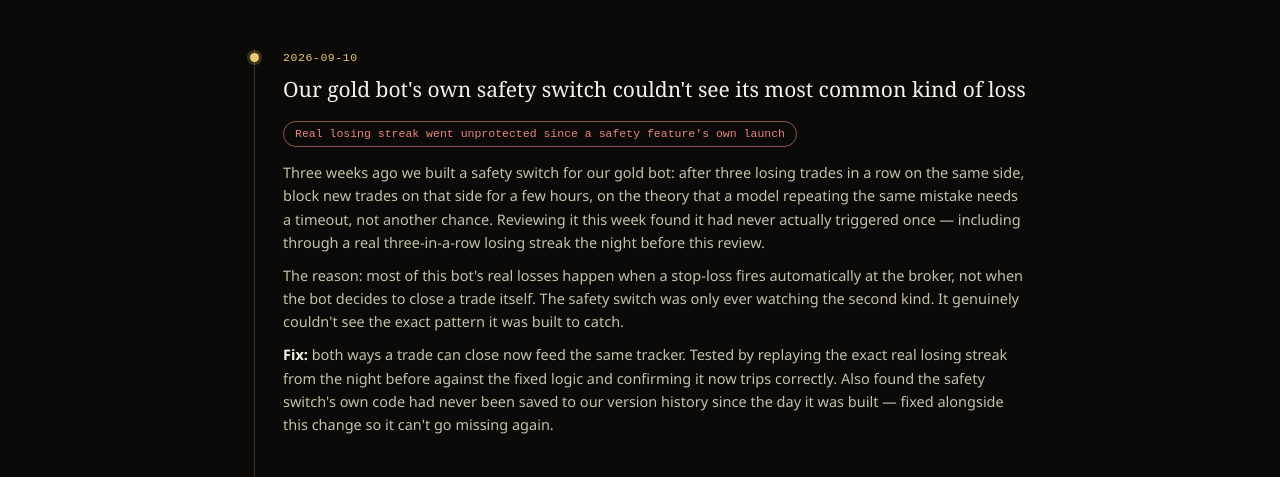
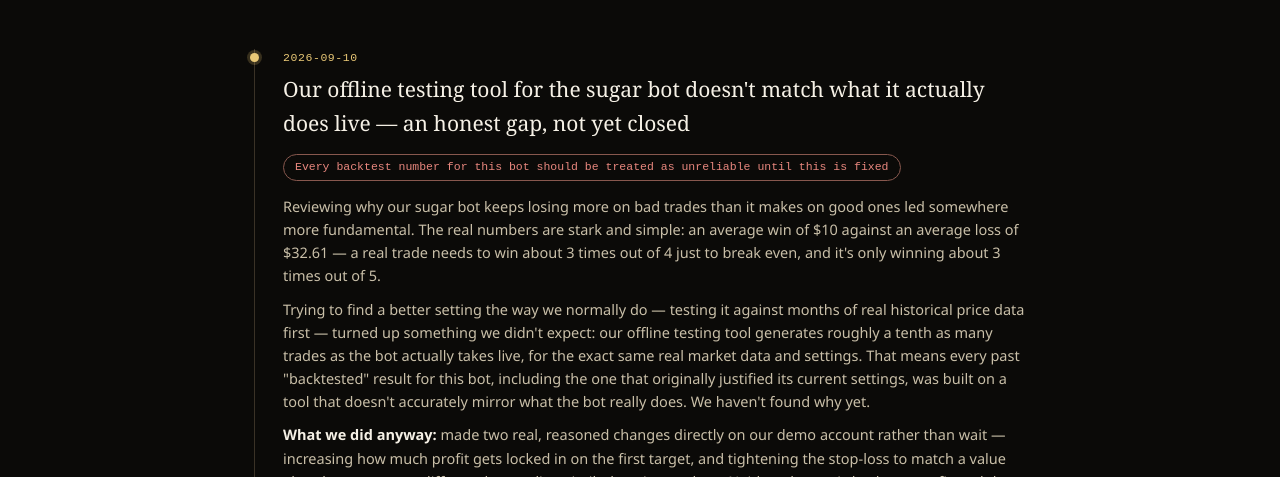
Before and after one commit to arisabots/arisatradingbots-site, a plain HTML site: page log.html in a window 1280 px wide. Shown: the part 318-795 px from the top of the page. Drawn offline with Linux system fonts and the light colour scheme.

Commit message:
Add engineering log entry: Sweetpea backtest evaluator fidelity gap + live retune

```diff
--- a/log.html
+++ b/log.html
@@ -138,6 +138,17 @@
 
 <div class="log">
   <div class="wrap">
+
+    <div class="entry">
+      <div class="date">2026-09-10</div>
+      <h2>Our offline testing tool for the sugar bot doesn't match what it actually does live — an honest gap, not yet closed</h2>
+      <div class="impact">Every backtest number for this bot should be treated as unreliable until this is fixed</div>
+      <div class="body">
+        <p>Reviewing why our sugar bot keeps losing more on bad trades than it makes on good ones led somewhere more fundamental. The real numbers are stark and simple: an average win of $10 against an average loss of $32.61 — a real trade needs to win about 3 times out of 4 just to break even, and it's only winning about 3 times out of 5.</p>
+        <p>Trying to find a better setting the way we normally do — testing it against months of real historical price data first — turned up something we didn't expect: our offline testing tool generates roughly a tenth as many trades as the bot actually takes live, for the exact same real market data and settings. That means every past "backtested" result for this bot, including the one that originally justified its current settings, was built on a tool that doesn't accurately mirror what the bot really does. We haven't found why yet.</p>
+        <p><b>What we did anyway:</b> made two real, reasoned changes directly on our demo account rather than wait — increasing how much profit gets locked in on the first target, and tightening the stop-loss to match a value already proven on a different bot trading similarly noisy markets. Neither change is backtest-confirmed the way our other fixes are, and we're saying so plainly rather than dressing it up as more certain than it is. We're watching the real results and will adjust again once the testing tool itself is properly fixed.</p>
+      </div>
+    </div>
 
     <div class="entry">
       <div class="date">2026-09-10</div>
```
